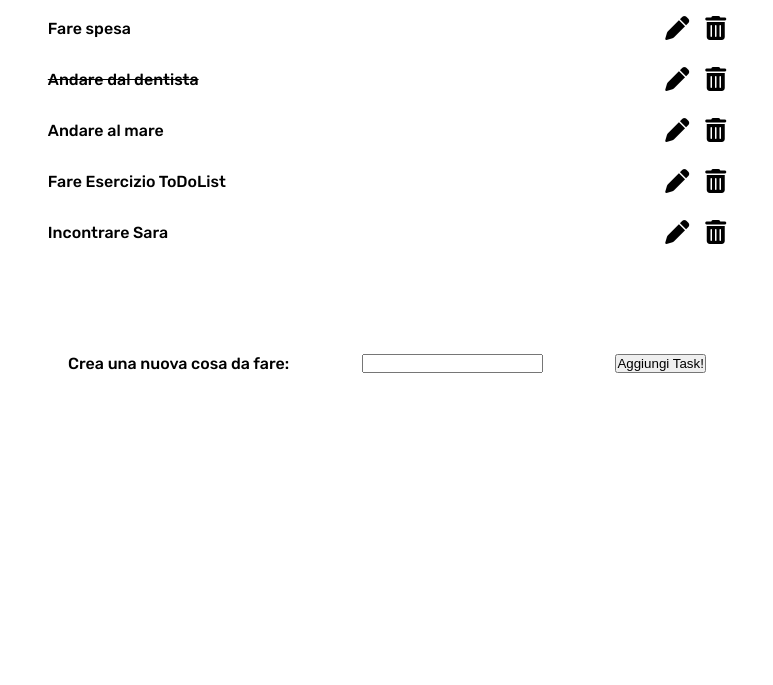
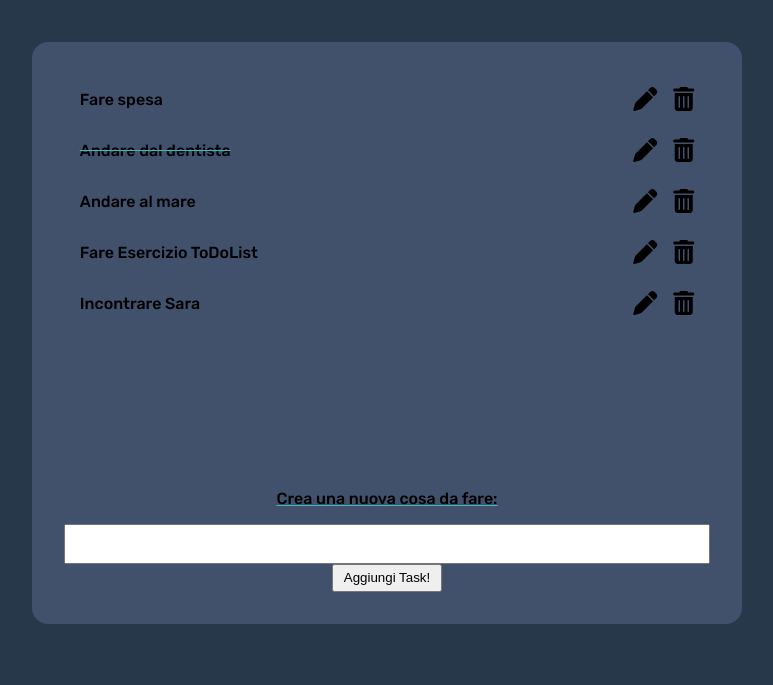
Before and after one commit to MatteoDiMario96/vue-todolist, a plain HTML site: page index.html in a window 1280 px wide. Shown: the part 115-800 px from the top of the page, without its empty margins (253-1026 px from the left). Drawn offline with nearby package versions, Linux system fonts and the light colour scheme.

Commit message:
Reso leggeremente più bello esteticamnete, niente di che, ma meglio di niente.

```diff
--- a/css/style.css
+++ b/css/style.css
@@ -13,25 +13,39 @@ body {
 
 div#app{
     padding: 3rem;
+    background-color: #263849;
+    min-height: 100vh;
+    display: flex;
+    flex-direction: column;
+    justify-content: space-around;
 }
 
 .fatto{
     text-decoration: line-through;
+    text-decoration-color: #35BCBF;
 }
 
 main div#container{
     width: 60%;
     margin: 0 auto;
+    background-color: #41506B;
+    border-radius: 1rem;
+    margin: 0 auto;
 }
+
 
 header h1{
     text-align: center;
     margin-bottom: 2rem;
+    color: #35BCBF;
 }
 
 main > div > div > ul {
     margin-bottom: 6rem;
+    padding: 2rem;
 }
+
+
 
 
 main ul li {
@@ -39,6 +53,7 @@ main ul li {
     justify-content: space-between;
     align-items: center;
     padding: 1rem;
+    border-radius: .5rem;
 }
 
 main > div > h3 {
@@ -52,4 +67,25 @@ i {
 div#input{
     display: flex;
     justify-content: space-around;
+    padding: 2rem;
+    flex-wrap: wrap;
 }
+div#input > input{
+    width: 100%;
+    height: 40px;
+    margin-top: 1rem;
+    color: #1b8f91;
+}
+div#input > button{
+    padding: .3rem .6rem;
+}
+
+div#input > label {
+    align-self: center;
+    text-decoration: underline;
+    text-decoration-color: #35BCBF;
+}
+
+.white {
+    color: white;
+}
```
